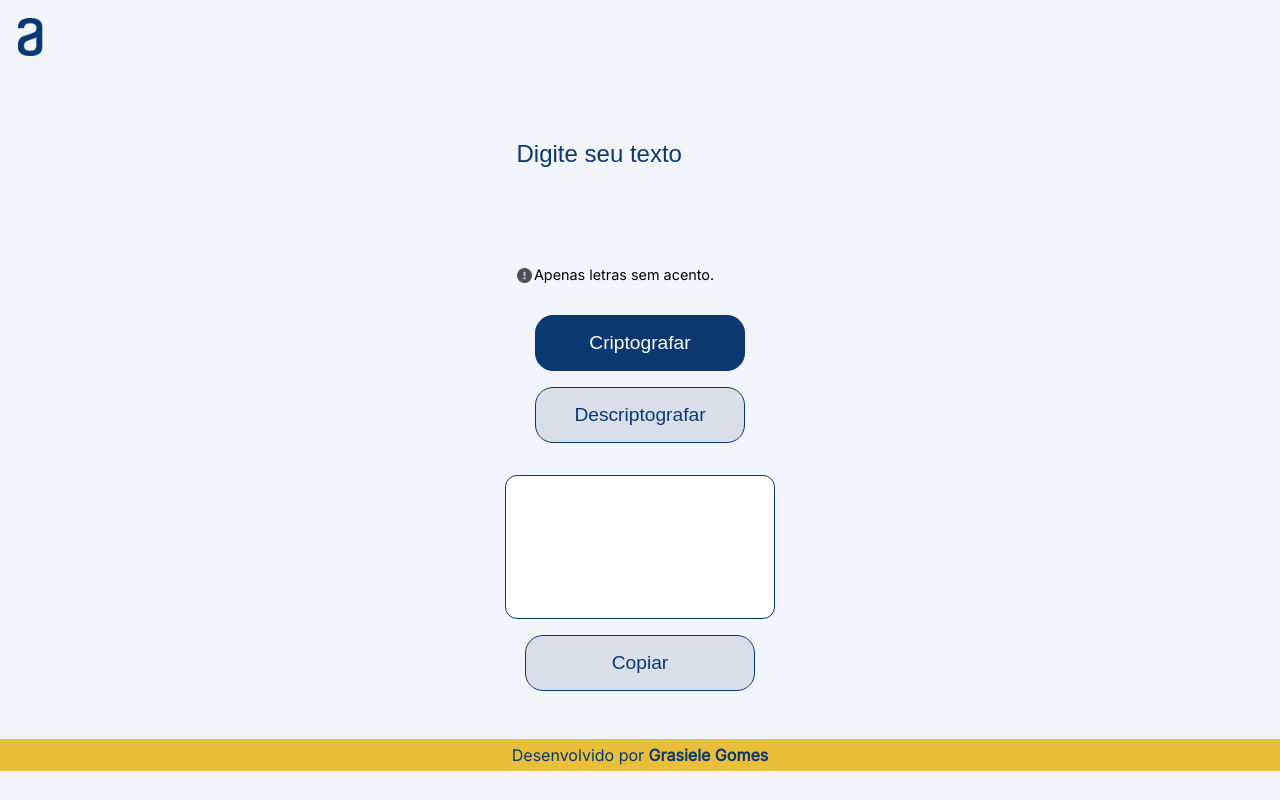
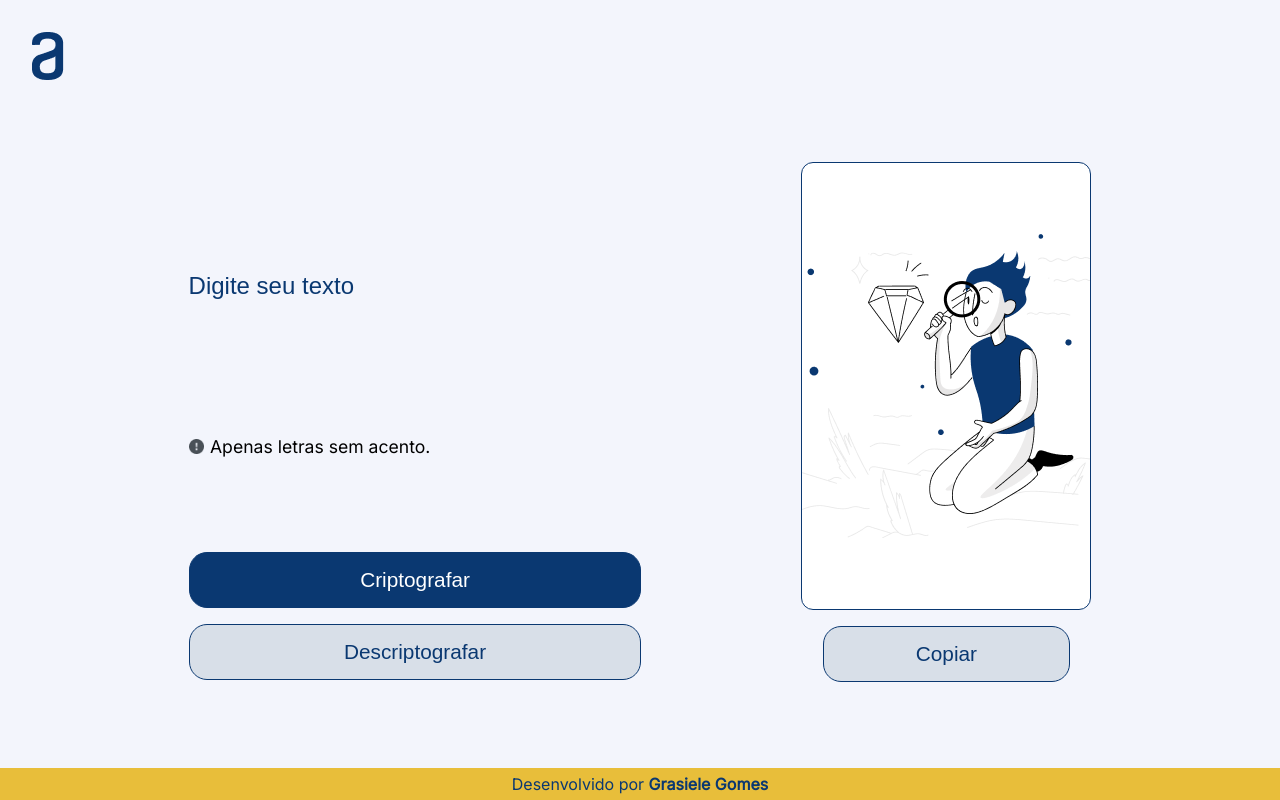
Before and after one commit to ggms13/decodificador, a plain HTML site: page index.html in a window 1280 px wide. Drawn offline with Linux system fonts and the light colour scheme.

Commit message:
ajuste para tablets

```diff
--- a/index.html
+++ b/index.html
@@ -20,7 +20,7 @@
         </header>
             <main class="main">
                     <section class="secao-input">
-                        <input class="campo-input"  id="input" type="text" placeholder="Digite seu texto">
+                        <input class="campo-input"  autofocus="true" id="input" type="text" placeholder="Digite seu texto">
 
                         <div class="informacao">
                             <img src="./assets/images/icone-atencao1x.png" alt="ponto de exclamação dentro de um círculo">
--- a/styles/style.css
+++ b/styles/style.css
@@ -43,7 +43,6 @@ a:hover {
 .campo-input::placeholder {
     color: #0A3871;
     font-size: 1.5rem;
-    text-align: start;
 }
 
 .informacao {
@@ -84,20 +83,10 @@ a:hover {
     color: #0A3871;
 }
 
-.encriptar:hover {
-    background-color: #D8DFE8;
-    color:#0A3871;
+.encriptar:hover, .desencriptar:hover, .copy:hover {
+    scale: 1.02;
     transition: all;
-    transition-delay: 2ms;
-    transition-duration: 500ms;
-}
-
-.desencriptar:hover, .copy:hover {
-    background-color: #0A3871;
-    color: #FFFF;
-    transition: all;
-    transition-delay: 2ms;
-    transition-duration: 500ms;
+    transition-duration: 300ms;
 }
 
 .secao-output {
@@ -107,9 +96,6 @@ a:hover {
 }
 
 .campo-output {
-    /* background-image: url("./images/pessoinha1x.png");
-    background-position: center;
-    background-repeat: no-repeat; */
     border: 1px solid #0A3871;
     border-radius: 12px;
     color: #0A3871;
@@ -130,3 +116,63 @@ footer {
     text-align: center;
     width: 100%;
 }
+
+/*MEDIA QUERIES*/
+@media (min-width: 481px) {
+    .logo {
+        margin: 2rem;
+        width: 2rem;
+    }
+
+    .main {
+        flex-direction: row;
+        justify-content: center;
+        padding: 3rem;
+    }
+
+    .secao-input {
+        width: 45%;
+        height: 32rem;
+    }
+
+    .campo-input {
+        font-size: 1.5rem;
+        height: 15rem;
+        width: 22rem;
+    }
+
+    .informacao {
+        font-size: 1.1rem;
+    }
+
+    .informacao img {
+        margin-right: 0.4rem;
+    }
+
+    .botoes {
+        align-items: flex-start;
+        margin-top: 6rem;
+    }
+
+    .encriptar, .desencriptar, .copy {
+        font-size: 1.3rem;
+    }
+
+    .secao-output {
+        margin-left: 5rem;
+    }
+
+    .campo-output {
+        background-image: url("../assets/images/pessoinha1x.png");
+        background-position: center;
+        background-repeat: no-repeat;
+        height: 28rem;
+        font-size: 1.4rem;
+    }
+
+    footer {
+        position: absolute;
+        bottom: 0;
+
+    }
+}
```
